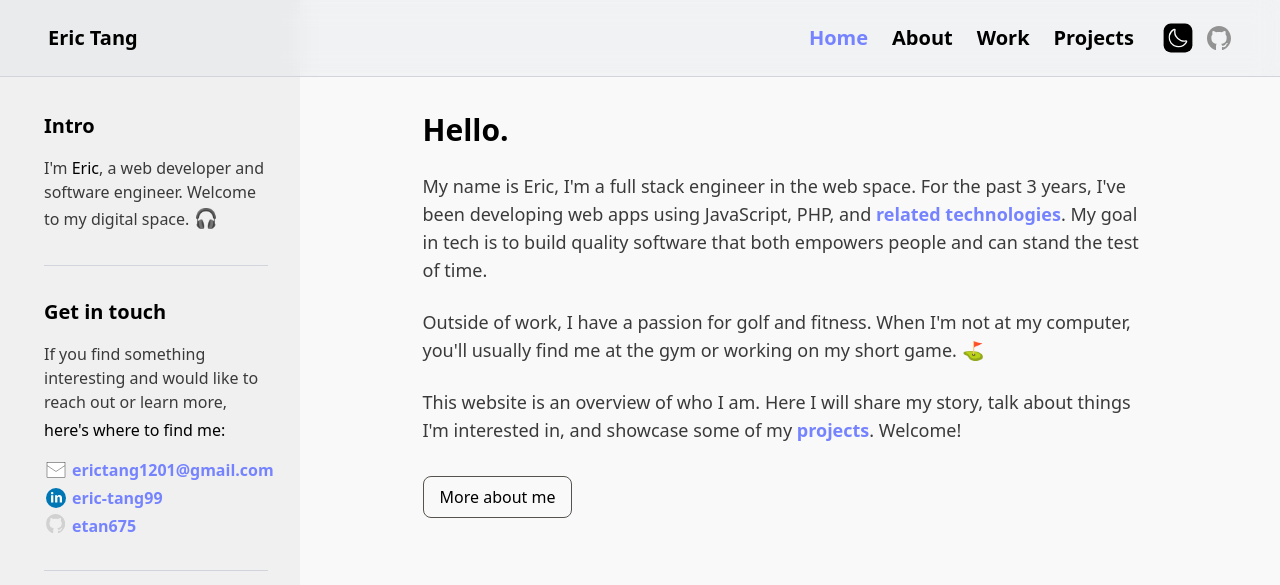
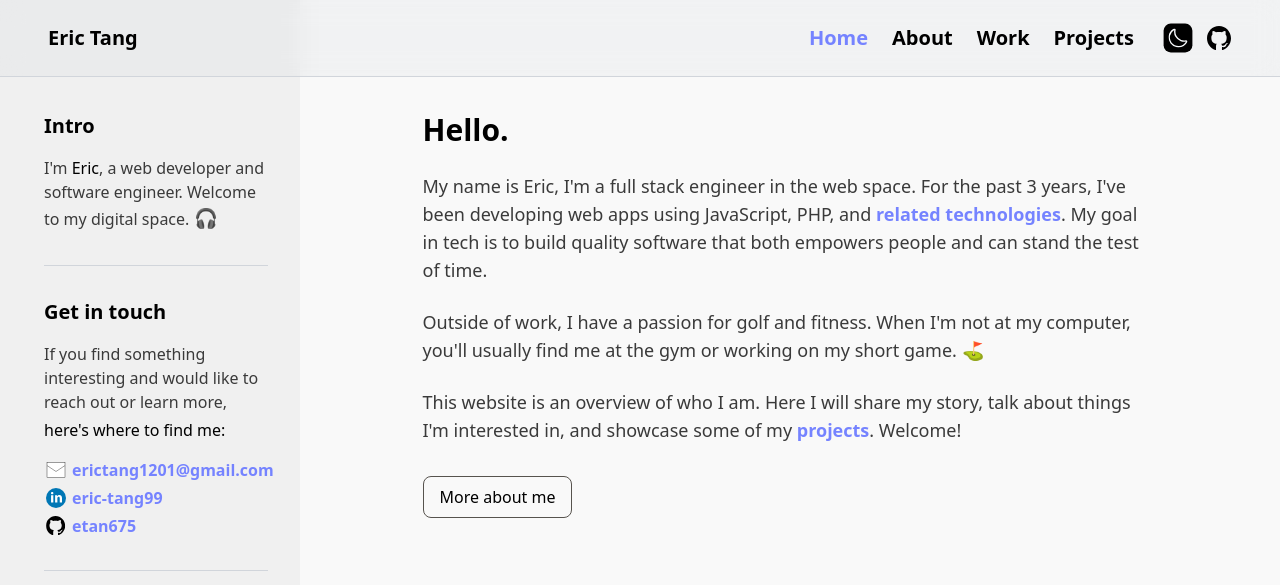
Before and after one commit to etan675/ericdtang.com, a Next.js app: page / in a window 1280 px wide. Shown: the top 585 px of the page. Built offline with nearby package versions, Linux system fonts and the light colour scheme.

Commit message:
make github icon look better in light mode

```diff
--- a/src/components/sidebar/Sidebar.tsx
+++ b/src/components/sidebar/Sidebar.tsx
@@ -35,7 +35,7 @@ const Sidebar = ({ className = '' }: Props) => {
                             <p className="font-medium mt-1 text-[var(--foreground)]">here&apos;s where to find me:</p>
                         </div>
                         <div className='grid grid-cols-[min-content_1fr] grid-rows-3 gap-1'>
-                            <EmailIcon className='w-[1.5em] h-[1.5em] items-center justify-self-center' />
+                            <EmailIcon className='w-[1.5em] h-[1.5em] self-center justify-self-center' />
                             <LinkText
                                 className='text-[var(--secondary)]'
                                 href='mailto:erictang1201@gmail.com'
@@ -43,7 +43,7 @@ const Sidebar = ({ className = '' }: Props) => {
                             >
                                 erictang1201@gmail.com
                             </LinkText>
-                            <LinkedInIcon className='w-[1.5em] h-[1.5em] items-center justify-self-center' />
+                            <LinkedInIcon className='w-[1.5em] h-[1.5em] self-center justify-self-center' />
                             <LinkText
                                 className='text-[var(--secondary)] '
                                 href='https://linkedin.com/in/eric-tang99'
@@ -51,7 +51,7 @@ const Sidebar = ({ className = '' }: Props) => {
                             >
                                 eric-tang99
                             </LinkText>
-                            <GithubIcon className='w-[1.2em] h-[1.2em] items-center justify-self-center' fill='#d1d1d1' />
+                            <GithubIcon className='w-[1.2em] h-[1.2em] self-center justify-self-center dark:fill-[#939393] fill-black' />
                             <LinkText
                                 className='text-[var(--secondary)] '
                                 href='https://github.com/etan675'
--- a/src/components/svg-components/GithubIcon.tsx
+++ b/src/components/svg-components/GithubIcon.tsx
@@ -2,12 +2,11 @@ import React from 'react';
 
 type Props = Readonly<{
     className?: string,
-    fill?: string
 }>;
 
-const GithubIcon = ({ className = '', fill = '#fff' }: Props) => {
+const GithubIcon = ({ className = '' }: Props) => {
     return (
-        <svg className={className} fill={fill} width="64px" height="64px" viewBox="0 0 20 20" version="1.1" xmlns="http://www.w3.org/2000/svg" transform="matrix(-1, 0, 0, 1, 0, 0)">
+        <svg className={className} width="64px" height="64px" viewBox="0 0 20 20" version="1.1" xmlns="http://www.w3.org/2000/svg" transform="matrix(-1, 0, 0, 1, 0, 0)">
             <g id="SVGRepo_bgCarrier" strokeWidth="0" />
             <g id="SVGRepo_tracerCarrier" strokeLinecap="round" strokeLinejoin="round" />
             <g id="SVGRepo_iconCarrier">
--- a/src/components/top-navbar/TopNavbar.tsx
+++ b/src/components/top-navbar/TopNavbar.tsx
@@ -59,7 +59,7 @@ const TopNavbar = ({ className = '' }: Props) => {
                             href='https://github.com/etan675'
                             target='_blank'
                         >
-                            <GithubIcon className='w-[1.2em] h-[1.2em] fill-[#939393]' />
+                            <GithubIcon className='w-[1.2em] h-[1.2em] dark:fill-[#939393] fill-black' />
                         </LinkIcon>
                     </div>
                 </div>
```
